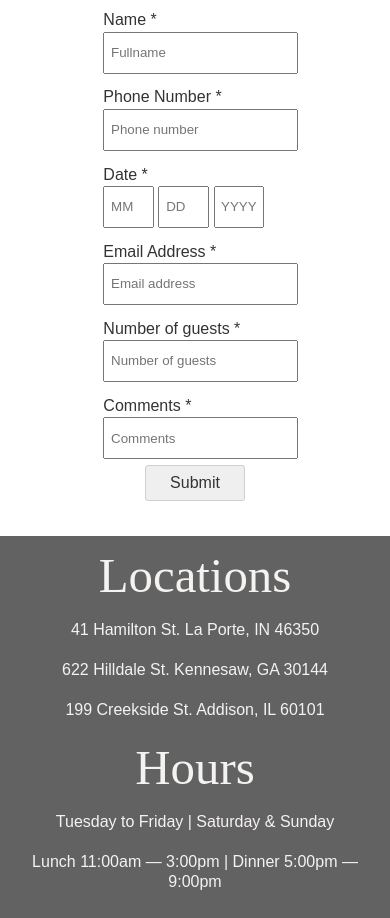
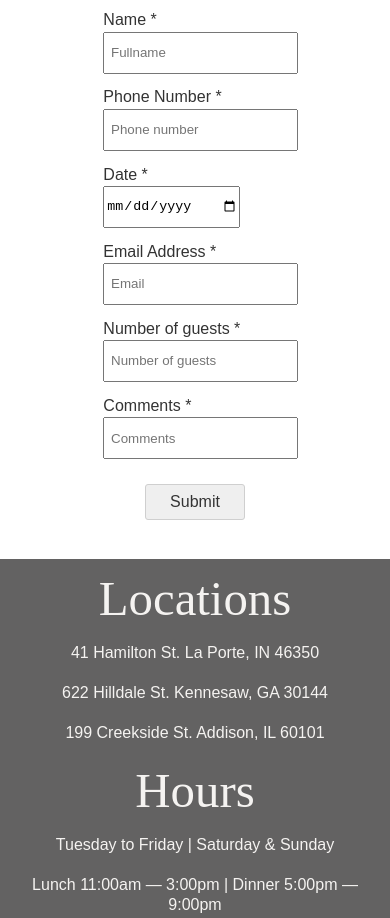
Before and after one commit to agamaoaljan6/modernbites-html, a website: page reserve.html in a window 390 px wide. Shown: the part 647-1565 px from the top of the page. Drawn offline with nearby package versions, Linux system fonts and the light colour scheme; a web font is replaced by a local one.

Commit message:
fixed date input on reservation form

```diff
--- a/css-reserve/mediaquery.css
+++ b/css-reserve/mediaquery.css
@@ -1,4 +1,9 @@
 @media only screen and (max-width: 812px) {
+    .branding-name {
+        font-size: 60px;
+        margin-top: 1em;
+    }
+
     .reservation-form input {
         height: 5vh;
         width: 50vw;
@@ -6,7 +11,7 @@
     }
 
     .date input {
-        width: 13vw !important;
+        width: 35vw !important;
     }
 
     .footer-content {
@@ -26,4 +31,15 @@
         line-height: 2;
         padding: 5%;
     }
+
+    .footer-button,
+    .form-button {
+        border: thin solid rgb(207, 207, 207);
+        padding: 0.5em 1.5em;
+        color: #333;
+        font-size: 1em;
+        margin: 1.2em auto;
+        transition: all .3s ease-in-out;
+        border-radius: 3px;
+    }
 }
--- a/css-reserve/styles.css
+++ b/css-reserve/styles.css
@@ -208,7 +208,7 @@ li a:hover,
 }
 
 .date input {
-  width: 3vw !important;
+  width: 6.8vw !important;
 }
 
 /* FOOTER */
--- a/reserve.html
+++ b/reserve.html
@@ -68,16 +68,14 @@
                         Date <span>*</span>
                     </label>
                     <br>
-                    <input type="text" name="date" placeholder=" MM">
-                    <input type="text" name="date" placeholder=" DD">
-                    <input type="text" name="date" placeholder=" YYYY">
+                    <input type="date" name="date" placeholder=" MM">
                 </div>
                 <div class="email">
                     <label for="email" id="email">
                         Email Address <span>*</span>
                     </label>
                     <br>
-                    <input type="text" name="email" placeholder=" Email address">
+                    <input type="text" name="email" placeholder=" Email">
                 </div>
                 <div class="guest">
                     <label for="guest" id="guest">
```
Also changed, not shown: css-index/styles.css (+17 -8 lines), index.html (+2 -2 lines).
